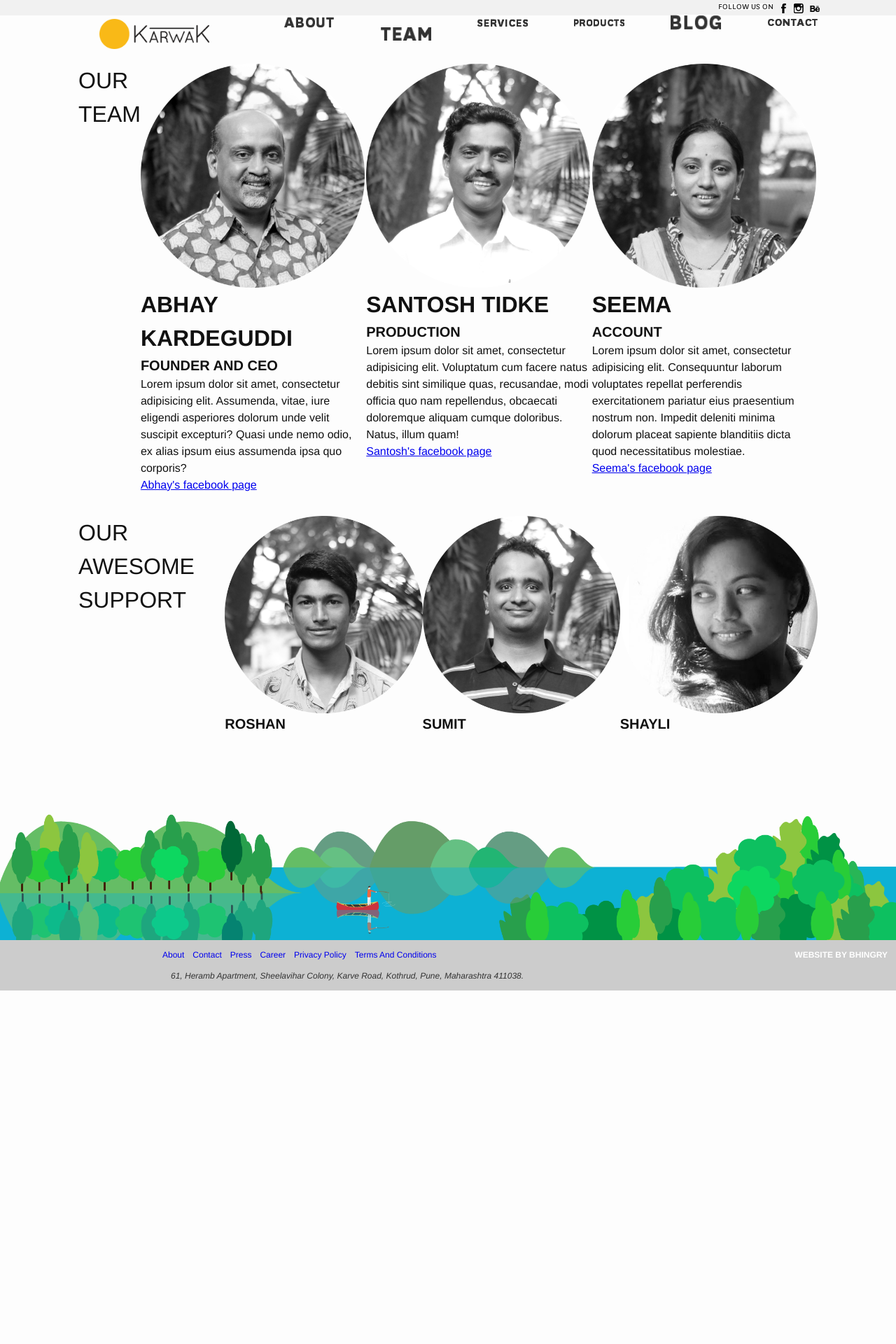
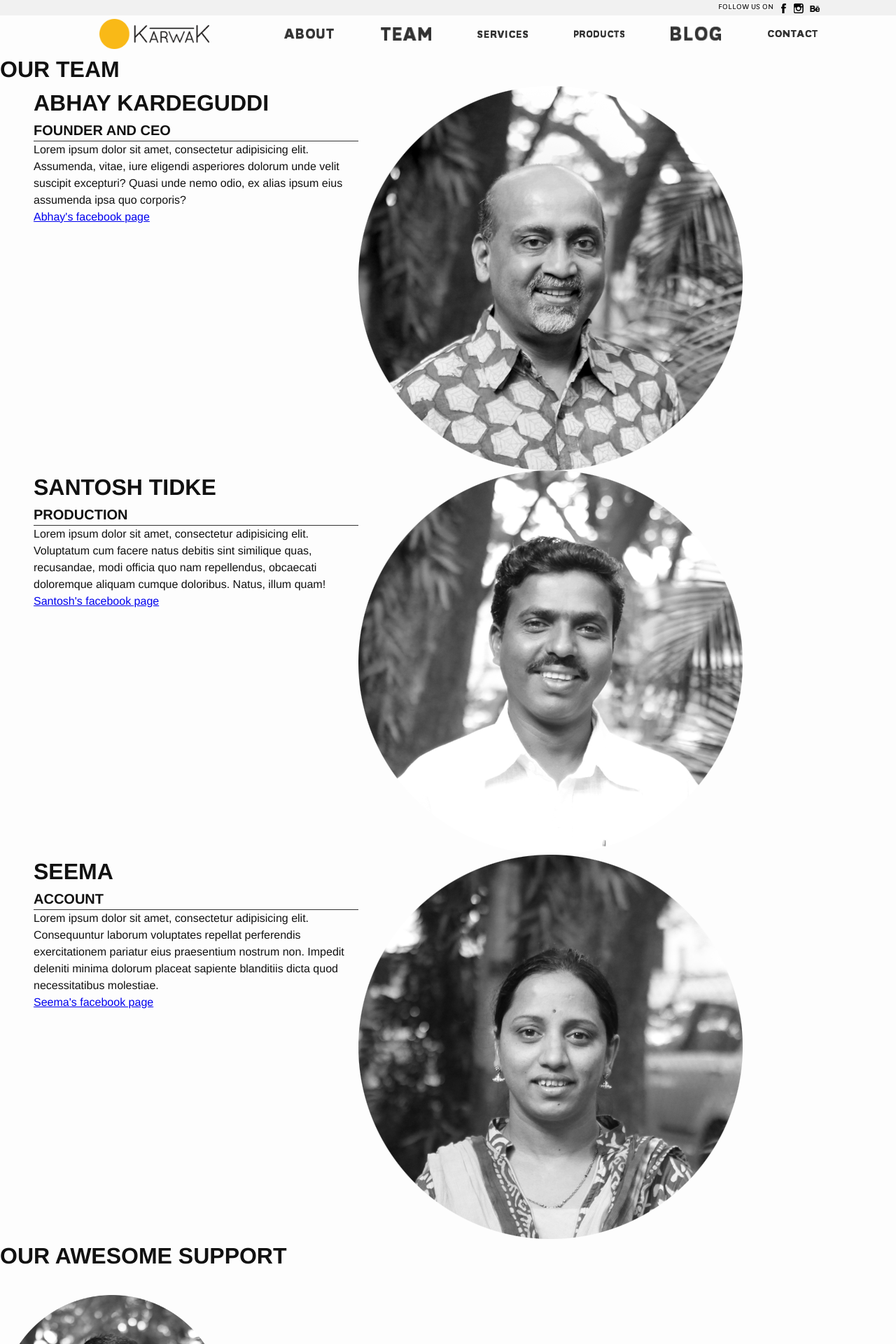
Before and after one commit to guttikar/newkarwak, a Jekyll site: the page built from team.html, in a window 1280 px wide. Shown: the top 1920 px of the page at 70% size. Built offline with Jekyll 4.4.1, drawn with Linux system fonts in a browser that asks for light colours; nearby versions of some CDN libraries; some web fonts are replaced; before the commit the page ends 1415 px from its top, so only the background shows below that.

Commit message:
added media queries to team css and corrected styles.

```diff
--- a/_sass/_team.scss
+++ b/_sass/_team.scss
@@ -1,15 +1,92 @@
-.team, .support {
+.employees, .supportstaff {
 	@include outer-container;
+
 	display: flex;
-	padding: 1em;
+	padding: 2em 0;
 	> h1 {
+		padding-left: 5em;
 		font-weight: 300;
+		width: 100%;
+	}
+}
+.employees {
+	-webkit-flex-flow: column wrap;
+	 -ms-flex-flow: column wrap;
+	 flex-flow: column  wrap;
+	 // width: 100%;
+}
+
+.employee {
+	// width: 90vw;
+	padding: 3em 0 0 0;
+	// margin-left: 3em;
+	img {
+		// display: block;
+		@include shift(1);
+		width: 20em;
+		float: left;
 	}
 }
 
-.member {
-	width: 100%;
-	img {
-		width: 20em;
+.profile {
+	width: 40%;
+	display: inline-block;
+	padding-left: 3em;
+	float: left;
+	p {
+		border-top: 1px solid #333;
 	}
 }
+
+.supportstaff {
+	-webkit-flex-flow: row wrap;
+	-ms-flex-flow: row wrap;
+	flex-flow: row wrap;
+    -webkit-justify-content: space-around;
+	justify-content:  space-around;
+
+	margin-top: 3em;
+}
+.staff {
+	padding-top: 2em;
+	width: 25%;
+	text-align: center;
+	> h2 {
+		padding-top: 1em;
+	}
+}
+
+@include media($tablet) {
+	.employees, .supportstaff > h1 {
+		padding-left: 2em;
+	}
+	.employee {
+		width: 100%;
+		margin-left: 0;
+		margin-right: 0;
+		> img {
+			margin-left: 2.5em;
+			width: 35%;
+		}
+	}
+
+	.profile {
+		width: 50%;
+	}
+}
+
+@include media($mobile) {
+	.employees > h1 {
+		padding-left: 8vw;
+	}
+	.employee > img {
+		width: 80%;
+	}
+	.profile {
+		width: 80%;
+		padding-top: 1em;
+		h1 {
+			font-size: 2em;
+		}
+	}
+}
```
